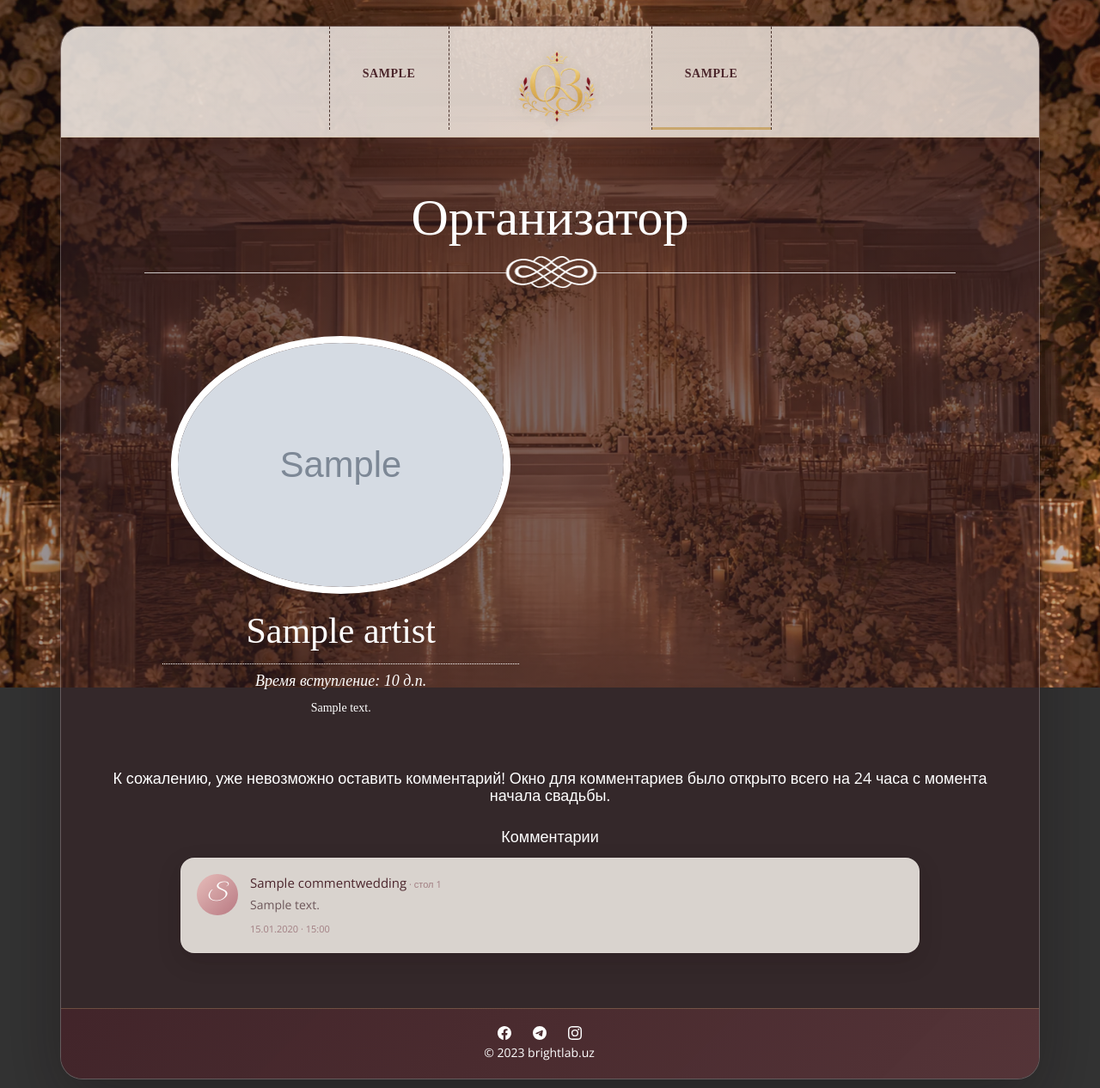
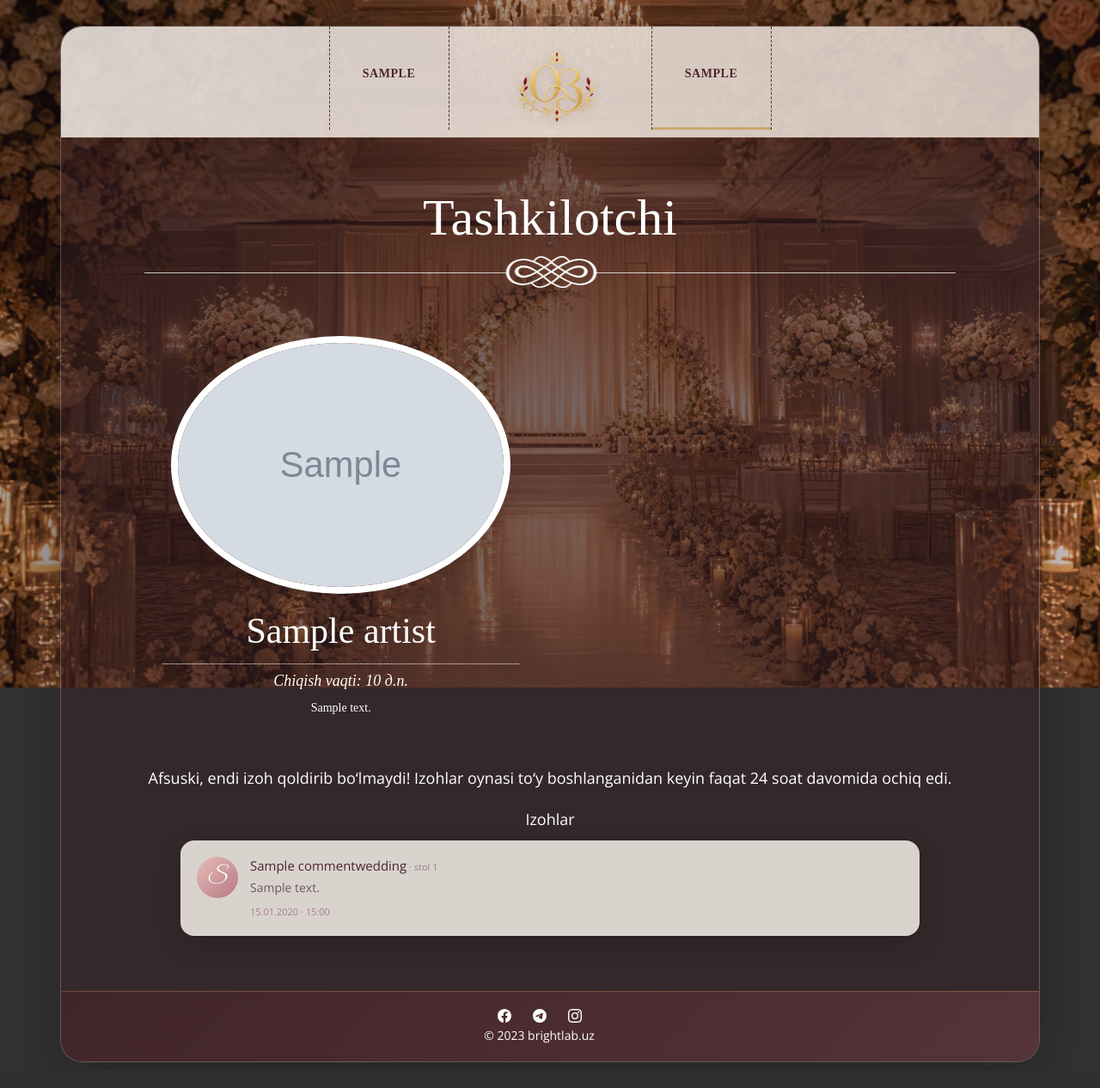
Before and after one commit to Shakhriyor10/weddingday, a Django app: page /singers/1/ in a window 1280 px wide. Shown: the whole page at 86% size. After the commit the page ends 1236 px from the top, so only its background shows below. Run offline with Django 3.2, Linux system fonts and the light colour scheme; tables that the repository leaves empty hold one stand-in row (values such as "Sample post"); grey boxes marked "Sample" are stand-in pictures; some libraries are stand-ins or nearby versions.

Commit message:
qwe123qwerty

```diff
--- a/templates/_comment_list.html
+++ b/templates/_comment_list.html
@@ -1,17 +1,17 @@
 <section class="comments-section" aria-labelledby="comments-title">
-    <h4 id="comments-title" class="blog-comments-title">Комментарии</h4>
+    <h4 id="comments-title" class="blog-comments-title">Izohlar</h4>
     <div id="comments-list" class="comments-list">
         {% for comment in comments %}
             <article class="comment-card">
-                <div class="comment-avatar" aria-hidden="true">{{ comment.name|default:'Г'|first|upper }}</div>
+                <div class="comment-avatar" aria-hidden="true">{{ comment.name|default:'M'|first|upper }}</div>
                 <div class="comment-card-body">
-                    <h4>{{ comment.name|default:'Гость' }}{% if comment.table %}<small> · стол {{ comment.table }}</small>{% endif %}</h4>
+                    <h4>{{ comment.name|default:'Mehmon' }}{% if comment.table %}<small> · stol {{ comment.table }}</small>{% endif %}</h4>
                     <p>{{ comment.text }}</p>
                     <time>{{ comment.date_time|date:'d.m.Y · H:i' }}</time>
                 </div>
             </article>
         {% empty %}
-            <p id="comments-empty" class="comments-empty">Пока нет комментариев. Оставьте первый ✨</p>
+            <p id="comments-empty" class="comments-empty">Hozircha izohlar yo‘q. Birinchi bo‘lib izoh qoldiring ✨</p>
         {% endfor %}
     </div>
 </section>
--- a/templates/_comment_script.html
+++ b/templates/_comment_script.html
@@ -12,15 +12,15 @@
         const avatar = document.createElement('div');
         avatar.className = 'comment-avatar';
         avatar.setAttribute('aria-hidden', 'true');
-        avatar.textContent = (comment.name || 'Г').trim().charAt(0).toUpperCase() || 'Г';
+        avatar.textContent = (comment.name || 'M').trim().charAt(0).toUpperCase() || 'M';
 
         const body = document.createElement('div');
         body.className = 'comment-card-body';
         const heading = document.createElement('h4');
-        heading.textContent = comment.name || 'Гость';
+        heading.textContent = comment.name || 'Mehmon';
         if (comment.table) {
             const table = document.createElement('small');
-            table.textContent = ' · стол ' + comment.table;
+            table.textContent = ' · stol ' + comment.table;
             heading.appendChild(table);
         }
 
@@ -49,7 +49,7 @@
         }
 
         button.disabled = true;
-        status.textContent = 'Сохраняем комментарий…';
+        status.textContent = 'Izoh saqlanmoqda…';
 
         try {
             const response = await fetch(form.action, {
@@ -58,13 +58,13 @@
                 headers: {'X-Requested-With': 'XMLHttpRequest'}
             });
             const data = await response.json();
-            if (!response.ok) throw new Error(data.message || 'Не удалось отправить комментарий');
+            if (!response.ok) throw new Error(data.message || 'Izohni yuborib bo‘lmadi');
 
             const empty = document.getElementById('comments-empty');
             if (empty) empty.remove();
             list.prepend(createCommentCard(data.comment));
             form.reset();
-            status.textContent = 'Спасибо! Комментарий сохранён ♡';
+            status.textContent = 'Rahmat! Izoh saqlandi ♡';
             window.setTimeout(function () { status.textContent = ''; }, 4000);
         } catch (error) {
             status.textContent = error.message;
--- a/templates/artists.html
+++ b/templates/artists.html
@@ -23,7 +23,7 @@
 				        		{% if wedding_pk.first_folder %}
                                     <span class="link-title" style="font-family: Athelas">{{ wedding_pk.first_folder }}</span>
                                     {% else %}
-                                    <span class="link-title" style="font-family: Athelas">Кухня на сегодня</span>
+                                    <span class="link-title" style="font-family: Athelas">Bugungi taomlar</span>
                                 {% endif %}
 {#				        		<span class="link-subtitle">Блюда</span>#}
 				        	</a>
@@ -33,7 +33,7 @@
 
 				    </nav>
                     <div class="hd-logo">
-                        <a href="{% url 'home' pk=wedding_pk.pk %}" aria-label="Озода и Зармина — главная"><img src="{% static 'img/oz-monogram.webp' %}" class="logo-img oz-monogram" title="Озода и Зармина" alt="Монограмма ОЗ"></a>
+                        <a href="{% url 'home' pk=wedding_pk.pk %}" aria-label="Ozoda va Zarmina — bosh sahifa"><img src="{% static 'img/oz-monogram.webp' %}" class="logo-img oz-monogram" title="Ozoda va Zarmina" alt="OZ monogrammasi"></a>
 {#				      <a href="{% url 'home' pk=wedding_pk.pk %}"><img src="{% static 'img/logo_3.png' %}" class="logo-img" title="" alt=""></a>#}
 				    </div>
                     <nav class="hd-nav nav navbar-nav navbar-right navbar-collapse">
@@ -43,7 +43,7 @@
 				        		{% if wedding_pk.second_folder %}
                                     <span class="link-title" style="font-family: Athelas">{{ wedding_pk.second_folder }}</span>
                                     {% else %}
-                                    <span class="link-title" style="font-family: Athelas">Артисты и Ведущие</span>
+                                    <span class="link-title" style="font-family: Athelas">San’atkorlar va boshlovchilar</span>
                                 {% endif %}
 {#				        		<span class="link-subtitle">Блюда</span>#}
 				        	</a>
@@ -68,7 +68,7 @@
 						<!-- Section: About Us -->
 						<div class="section-about-us">
 							<!-- Title 1 -->
-							<h1 class="title1 couple-title1 title1-border" style="font-family: Athelas">Организатор</h1>
+							<h1 class="title1 couple-title1 title1-border" style="font-family: Athelas">Tashkilotchi</h1>
 							<!-- /Title 1 -->
 							<div class="row">
 								<!-- Groom -->
@@ -94,7 +94,7 @@
                                                 style="font-family: Athelas">{{ organizer.name }}</h2>
                                         {% endif %}
                                     {% if organizer.entry_time %}
-                                        <h3 class="about-item-subtitle" style="font-family: Athelas">Время вступление: {{ organizer.entry_time }}</h3>
+                                        <h3 class="about-item-subtitle" style="font-family: Athelas">Chiqish vaqti: {{ organizer.entry_time }}</h3>
                                     {% endif %}
 {#										<h3 class="about-item-subtitle">{{ leading.get_type_is_display }}</h3>#}
 										<div class="about-item-content">
@@ -128,7 +128,7 @@
 						<!-- Section: About Us -->
 						<div class="section-about-us">
 							<!-- Title 1 -->
-							<h1 class="title1 couple-title1 title1-border" style="font-family: Athelas">Ведущие</h1>
+							<h1 class="title1 couple-title1 title1-border" style="font-family: Athelas">Boshlovchilar</h1>
 							<!-- /Title 1 -->
 							<div class="row">
 								<!-- Groom -->
@@ -154,7 +154,7 @@
                                                 style="font-family: Athelas">{{ leading.name }}</h2>
                                         {% endif %}
                                     {% if leading.entry_time %}
-                                        <h3 class="about-item-subtitle" style="font-family: Athelas">Время вступление: {{ artist.entry_time }}</h3>
+                                        <h3 class="about-item-subtitle" style="font-family: Athelas">Chiqish vaqti: {{ artist.entry_time }}</h3>
                                     {% endif %}
 {#										<h3 class="about-item-subtitle">{{ leading.get_type_is_display }}</h3>#}
 										<div class="about-item-content">
@@ -188,7 +188,7 @@
 						<!-- Section: About Us -->
 						<div class="section-about-us">
 							<!-- Title 1 -->
-							<h1 class="title1 couple-title1 title1-border" style="font-family: Athelas">Артисты и группы</h1>
+							<h1 class="title1 couple-title1 title1-border" style="font-family: Athelas">San’atkorlar va guruhlar</h1>
 							<!-- /Title 1 -->
 							<div class="row">
 								<!-- Groom -->
@@ -214,7 +214,7 @@
                                                 style="font-family: Athelas">{{ artist.name }}</h2>
                                         {% endif %}
                                     {% if artist.entry_time %}
-                                        <h3 class="about-item-subtitle" style="font-family: Athelas">Время вступление: {{ artist.entry_time }}</h3>
+                                        <h3 class="about-item-subtitle" style="font-family: Athelas">Chiqish vaqti: {{ artist.entry_time }}</h3>
                                     {% endif %}
 {#										<h3 class="about-item-subtitle">{{ artist.get_type_is_display }}</h3>#}
 										<div class="about-item-content">
@@ -248,7 +248,7 @@
 						<div class="section-about-us">
 							<!-- Title 1 -->
 
-							<h1 class="title1 couple-title1 title1-border" style="font-family: Athelas; ">Танцевальная группа</h1>
+							<h1 class="title1 couple-title1 title1-border" style="font-family: Athelas; ">Raqs guruhi</h1>
 							<!-- /Title 1 -->
 							<div class="row">
 								<!-- Groom -->
@@ -274,7 +274,7 @@
                                                 style="font-family: Athelas">{{ dance_group.name }}</h2>
                                         {% endif %}
                                     {% if artist.entry_time %}
-                                        <h3 class="about-item-subtitle" style="font-family: Athelas">Время вступление: {{ artist.entry_time }}</h3>
+                                        <h3 class="about-item-subtitle" style="font-family: Athelas">Chiqish vaqti: {{ artist.entry_time }}</h3>
                                     {% endif %}
 {#										<h3 class="about-item-subtitle">{{ dance_group.get_type_is_display }}</h3>#}
 										<div class="about-item-content">
@@ -301,7 +301,7 @@
 {% endif %}
 
 {% if current_datetime > wedding_date and current_datetime < end_date %}
-    <h4 class="blog-comments-title" style="text-align: center">Оставьте комментарие (Доступно еще {{ hours }}ч и {{ minutes }}мин):</h4>
+    <h4 class="blog-comments-title" style="text-align: center">Izoh qoldiring (yana {{ hours }} soat {{ minutes }} daqiqa mavjud):</h4>
     <!-- Comments Form -->
     <div class="well comment-form-card">
         <form role="form" id="wedding-comment-form" class="comment-form" method="post" action="{% url 'singers' pk=wedding_pk.pk %}">
@@ -310,35 +310,35 @@
                 <div class="col-md-6">
                     <!-- item -->
                     <div class="form-group">
-                        <label for="email">Ваше имя:</label>
-                        <input id="name-comment" type="text" name="name" class="form-control" placeholder="Имя(Необязательно)"/>
+                        <label for="email">Ismingiz:</label>
+                        <input id="name-comment" type="text" name="name" class="form-control" placeholder="Ism (majburiy emas)"/>
                     </div>
                     <!-- /item -->
                 </div>
                 <div class="col-md-6">
                     <!-- item -->
                     <div class="form-group">
-                        <label for="guests">Ваш стол:</label>
+                        <label for="guests">Stolingiz:</label>
                         <input type="number" class="form-control" name="table" id="guests"
-                               placeholder="Ваш стол (Необязательно)">
+                               placeholder="Stol raqami (majburiy emas)">
                     </div>
                     <!-- /item -->
                 </div>
             </div>
             <div class="form-group">
-                <label>Текст</label>
+                <label>Matn</label>
                 <textarea id="text-comment" class="form-control" name="text" rows="3" required></textarea>
             </div>
             <button type="submit" class="btn btn-1c" onmouseover="this.style.backgroundColor='#5A4240'"
-                    onmouseout="this.style.backgroundColor='transparent'">Отправить
+                    onmouseout="this.style.backgroundColor='transparent'">Yuborish
             </button>
         </form>
     </div>
     {% elif current_datetime > end_date %}
-    <h4 class="blog-comments-title" style="text-align: center; width: 90%; margin: 0 auto;">К сожалению, уже невозможно
-        оставить комментарий! Окно для комментариев было открыто всего на 24 часа с момента начала свадьбы.</h4>
+    <h4 class="blog-comments-title" style="text-align: center; width: 90%; margin: 0 auto;">Afsuski, endi izoh qoldirib bo‘lmaydi!
+        Izohlar oynasi to‘y boshlanganidan keyin faqat 24 soat davomida ochiq edi.</h4>
     {% elif wedding_date > current_datetime %}
-    <h4 class="blog-comments-title" style="text-align: center; width: 90%; margin: 0 auto;">Свадьба еще не началась!</h4>
+    <h4 class="blog-comments-title" style="text-align: center; width: 90%; margin: 0 auto;">To‘y hali boshlanmadi!</h4>
 {% endif %}
     {% include '_comment_list.html' %}
         <br>
@@ -429,12 +429,12 @@
                         var inputName = document.getElementById('name-comment').value;
                         let guest_number;
                         if (inputName === '') {
-                            inputName = 'Неизвестно'
+                            inputName = 'Noma’lum'
                         }
                         if (inputElement === '') {
                             guest_number = ''
                         } else {
-                            guest_number = ` | ${inputElement} стол`
+                            guest_number = ` | ${inputElement}-stol`
                         }
                         var currentDate = new Date();
                         var day = currentDate.getDate();
@@ -453,7 +453,7 @@
                 </a>
                 <div class="media-body">
                         <h4 class="media-heading">${inputName}
-                        <small>${day} ${month} ${year} г. ${hours}:${formattedMinutes}
+                        <small>${day} ${month} ${year}-y. ${hours}:${formattedMinutes}
                                               ${guest_number}
                          </small>
                     </h4>
@@ -467,14 +467,14 @@
                 </a>
                 <div class="media-body">
                         <h4 class="media-heading">${inputName}
-                        <small>${day} ${month} ${year} г. ${hours}:${formattedMinutes}
+                        <small>${day} ${month} ${year}-y. ${hours}:${formattedMinutes}
                                               ${guest_number}
                          </small>
                     </h4>
                     ${inputText}
                 </div>`;
                             nocomments.insertBefore(newComment, nocomments.firstChild);
-                            document.getElementById('no-comments-text').innerText = 'Комментарии'
+                            document.getElementById('no-comments-text').innerText = 'Izohlar'
                         }
                         document.getElementById('guests').value = '';
                         document.getElementById('text-comment').value = '';
@@ -483,7 +483,7 @@
                         if (oldMessage) oldMessage.remove();
                         var successMessage = document.createElement('p');
                         successMessage.className = 'comment-success-message';
-                        successMessage.textContent = 'Спасибо! Комментарий сохранён ♡';
+                        successMessage.textContent = 'Rahmat! Izoh saqlandi ♡';
                         form.appendChild(successMessage);
                         window.setTimeout(function () { successMessage.remove(); }, 4000);
 
--- a/templates/index.html
+++ b/templates/index.html
@@ -1,11 +1,11 @@
 {% load static %}
 <!DOCTYPE html>
-<html lang="ru">
+<html lang="uz">
 <head>
 <meta charset="utf-8">
 <meta http-equiv="X-UA-Compatible" content="IE=edge">
 <meta name="viewport" content="width=device-width, initial-scale=1">
-<title>День свадьбы</title>
+<title>To‘y kuni</title>
 
 <!-- Favicons
 ================================================== -->
```
Also changed, not shown: templates/home.html (+28 -28 lines), templates/kitchen.html (+27 -27 lines).
